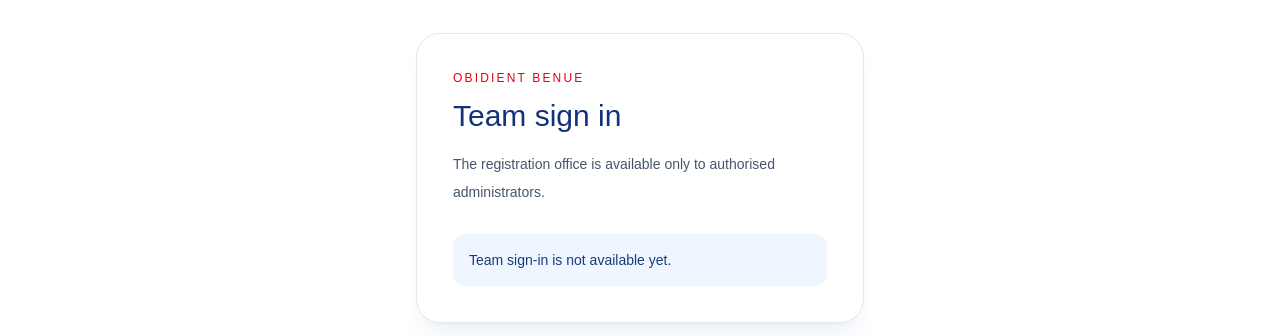
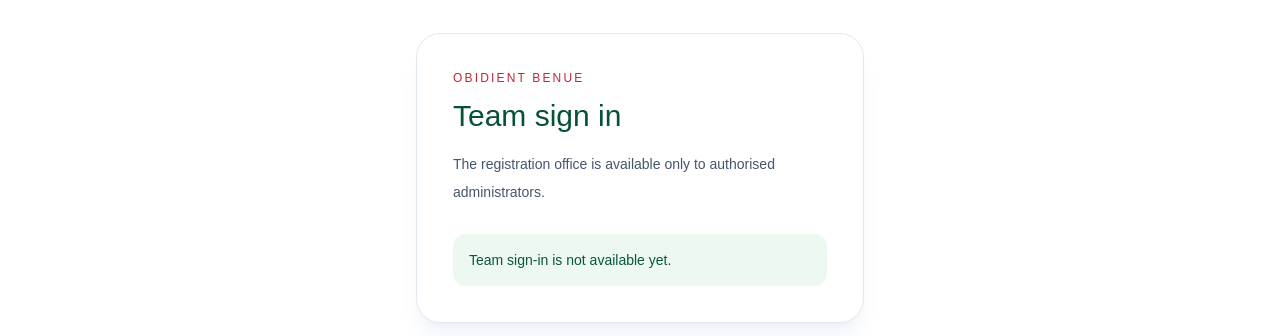
Before and after one commit to octalve-core/obidientbenue, a Next.js app: page /admin/login in a window 1280 px wide. Shown: the part 257-593 px from the top of the page. Built offline with nearby package versions, Linux system fonts and the light colour scheme.

Commit message:
Apply Obidient green and red to information and admin pages

```diff
--- a/app/admin/login/page.tsx
+++ b/app/admin/login/page.tsx
@@ -6,6 +6,6 @@ export const metadata:Metadata={title:'Team Sign In',robots:{index:false,follow:
 export default async function Login(){
  if(await getAdminEmail())redirect('/admin/registrations');
  return <main id="main-content" className="container-shell flex min-h-[66vh] items-center justify-center py-20"><div className="w-full max-w-md rounded-3xl border border-slate-200 bg-white p-9 shadow-xl shadow-blue-900/5">
- <p className="text-xs font-medium uppercase tracking-[.18em] text-red-600">Obidient Benue</p><h1 className="mt-3 text-3xl font-medium text-[#12327b]">Team sign in</h1><p className="mt-4 text-sm leading-7 text-slate-600">The registration office is available only to authorised administrators.</p>
- {authReady()?<a href="/api/admin/auth/login" className="mt-7 inline-flex w-full justify-center rounded-full bg-[#103283] px-6 py-3 text-sm font-medium text-white">Continue with Google</a>:<p className="mt-7 rounded-xl bg-blue-50 p-4 text-sm text-[#193b7a]">Team sign-in is not available yet.</p>}</div></main>;
+ <p className="text-xs font-medium uppercase tracking-[.18em] text-[#c32835]">Obidient Benue</p><h1 className="mt-3 text-3xl font-medium text-[#075235]">Team sign in</h1><p className="mt-4 text-sm leading-7 text-slate-600">The registration office is available only to authorised administrators.</p>
+ {authReady()?<a href="/api/admin/auth/login" className="mt-7 inline-flex w-full justify-center rounded-full bg-[#047546] px-6 py-3 text-sm font-medium text-white">Continue with Google</a>:<p className="mt-7 rounded-xl bg-[#edf8f1] p-4 text-sm text-[#075839]">Team sign-in is not available yet.</p>}</div></main>;
 }
```
